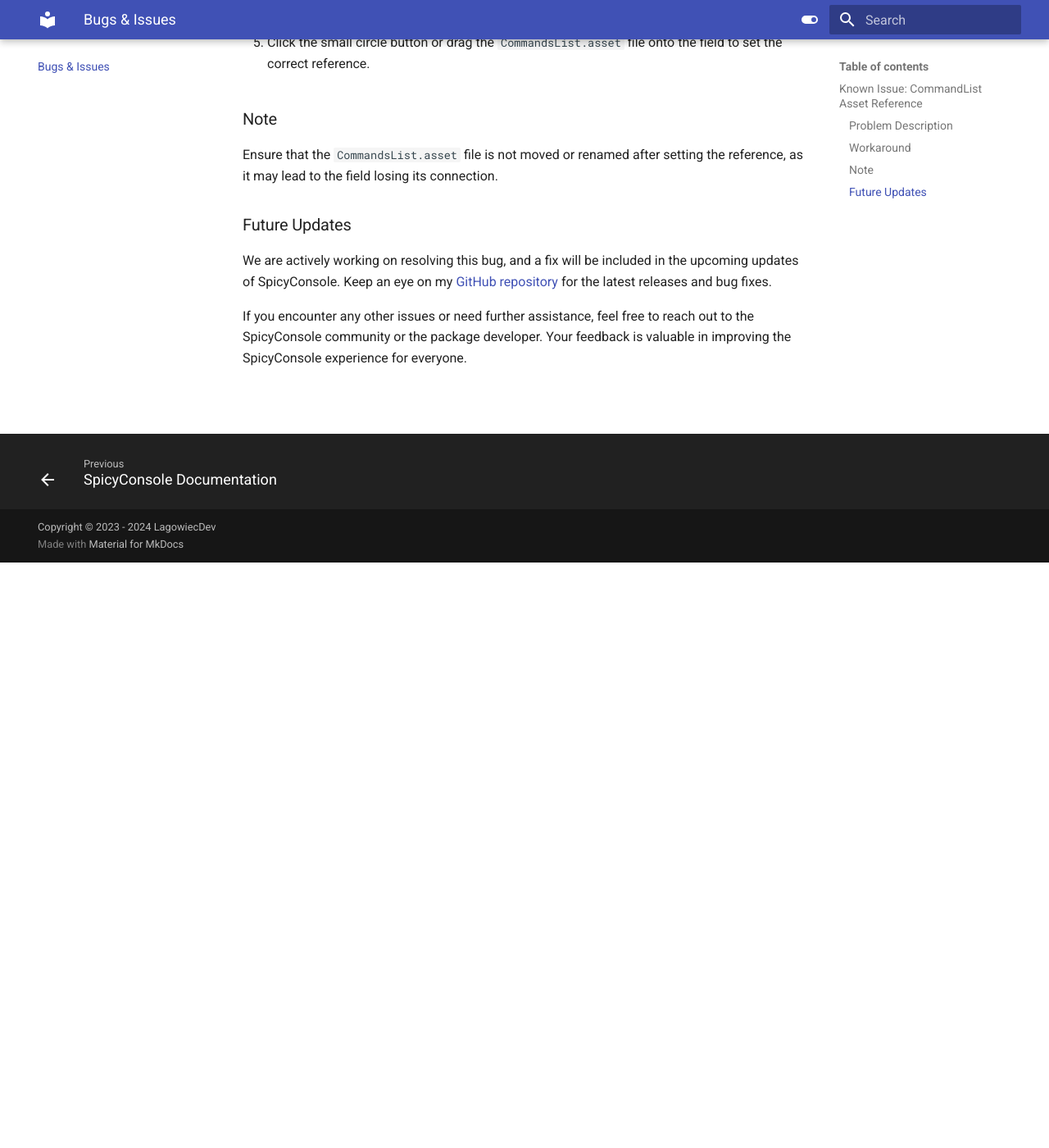
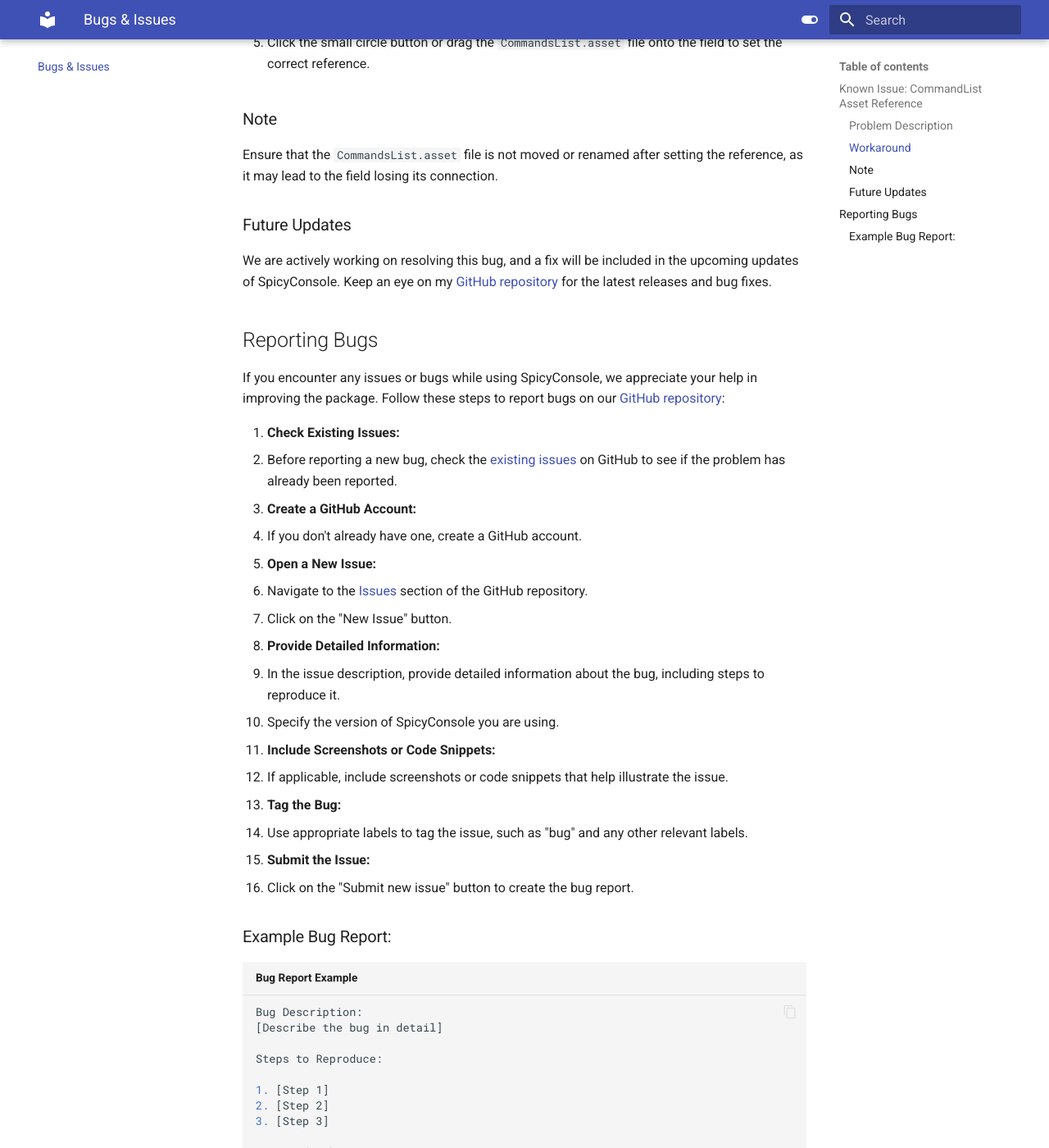
Before and after one commit to LagowiecDev/SpicyConsole, an MkDocs documentation site: the page built from docs/bugs.md, in a window 1280 px wide and 1400 px high, scrolled down 714 px. Shown: the whole window at 82% size. Built offline with MkDocs 1.6.1 and Material for MkDocs 9.7.7, drawn with Linux system fonts in a browser that asks for light colours; some of the changed text lies outside the part shown.

Commit message:
Please enter the commit message for your changes. Lines starting  with '' will be ignored, and an empty message aborts the commit.
 On branch page
 Your branch is ahead of 'origin/page' by 3 commits.
   (use "git push" to publish your local commits)

 Changes to be committed:
	modified:   docs/bugs.md
	modified:   site/404.html
	new file:   site/bugs/index.html
	modified:   site/index.html
	modified:   site/search/search_index.json
	modified:   site/sitemap.xml.gz

````diff
--- a/docs/bugs.md
+++ b/docs/bugs.md
@@ -32,4 +32,58 @@
 
 We are actively working on resolving this bug, and a fix will be included in the upcoming updates of SpicyConsole. Keep an eye on my [GitHub repository](https://github.com/LagowiecDev/SpicyConsole) for the latest releases and bug fixes.
 
-If you encounter any other issues or need further assistance, feel free to reach out to the SpicyConsole community or the package developer. Your feedback is valuable in improving the SpicyConsole experience for everyone.
+## Reporting Bugs
+
+If you encounter any issues or bugs while using SpicyConsole, we appreciate your help in improving the package. Follow these steps to report bugs on our [GitHub repository](https://github.com/LagowiecDev/SpicyConsole):
+
+1. **Check Existing Issues:**
+   - Before reporting a new bug, check the [existing issues](https://github.com/LagowiecDev/SpicyConsole/issues) on GitHub to see if the problem has already been reported.
+
+2. **Create a GitHub Account:**
+   - If you don't already have one, create a GitHub account.
+
+3. **Open a New Issue:**
+   - Navigate to the [Issues](https://github.com/LagowiecDev/SpicyConsole/issues) section of the GitHub repository.
+   - Click on the "New Issue" button.
+
+4. **Provide Detailed Information:**
+   - In the issue description, provide detailed information about the bug, including steps to reproduce it.
+   - Specify the version of SpicyConsole you are using.
+
+5. **Include Screenshots or Code Snippets:**
+   - If applicable, include screenshots or code snippets that help illustrate the issue.
+
+6. **Tag the Bug:**
+   - Use appropriate labels to tag the issue, such as "bug" and any other relevant labels.
+
+7. **Submit the Issue:**
+   - Click on the "Submit new issue" button to create the bug report.
+
+### Example Bug Report:
+```md title="Bug Report Example"
+Bug Description:
+[Describe the bug in detail]
+
+Steps to Reproduce:
+
+1. [Step 1]
+2. [Step 2]
+3. [Step 3]
+
+Expected Behavior:
+[Describe what you expected to happen]
+
+Actual Behavior:
+[Describe what actually happened]
+
+Version:
+[Specify the version of SpicyConsole you are using]
+
+Screenshots:
+[Include any relevant screenshots]
+
+Additional Information:
+[Any other information that might be helpful]
+```
+
+Your bug report will help us identify and resolve issues more efficiently. We appreciate your contribution to making SpicyConsole better for everyone!
````
Also changed, not shown: site/404.html, site/bugs/index.html (added), site/index.html, site/search/search_index.json, 1 other file.
